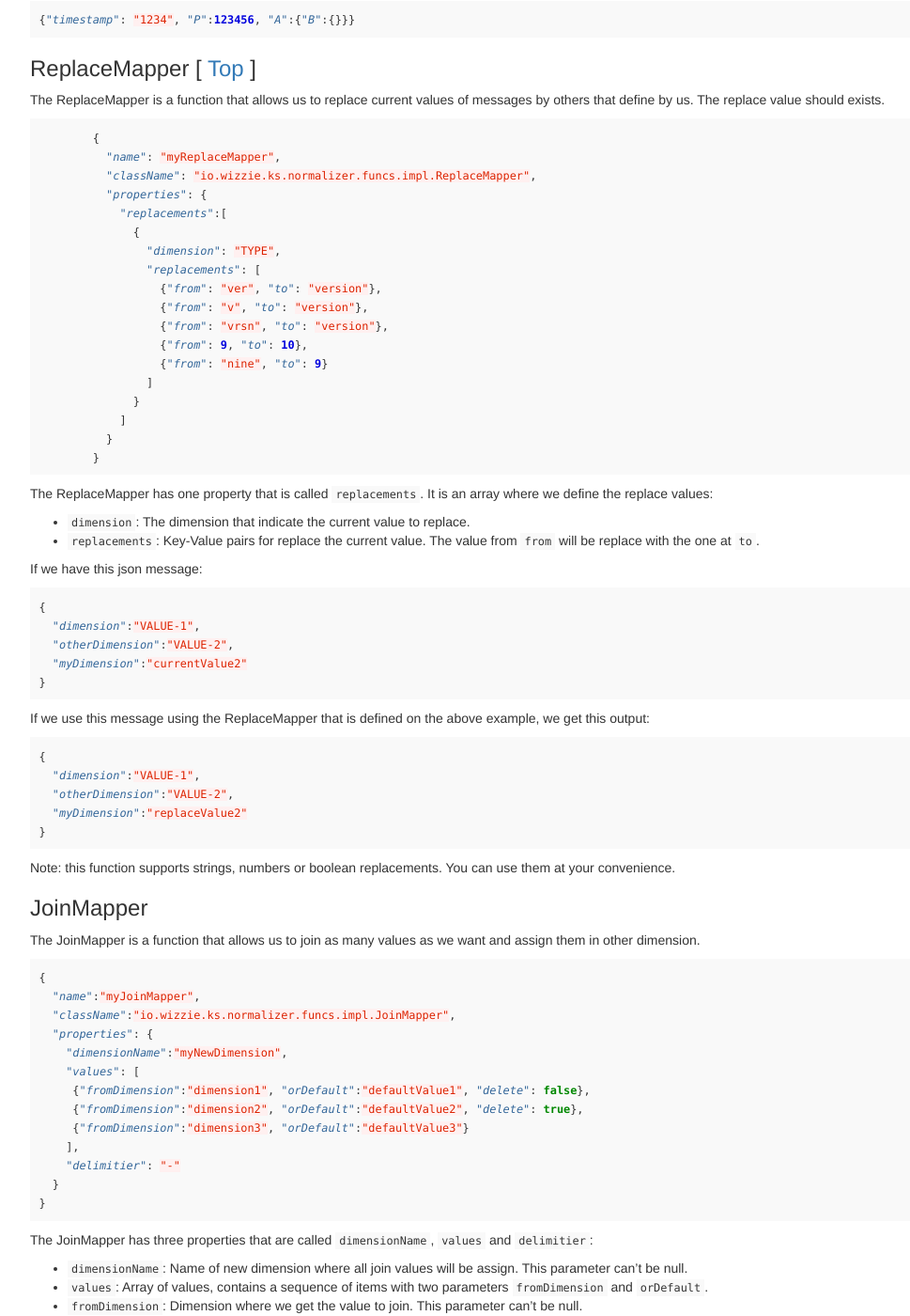
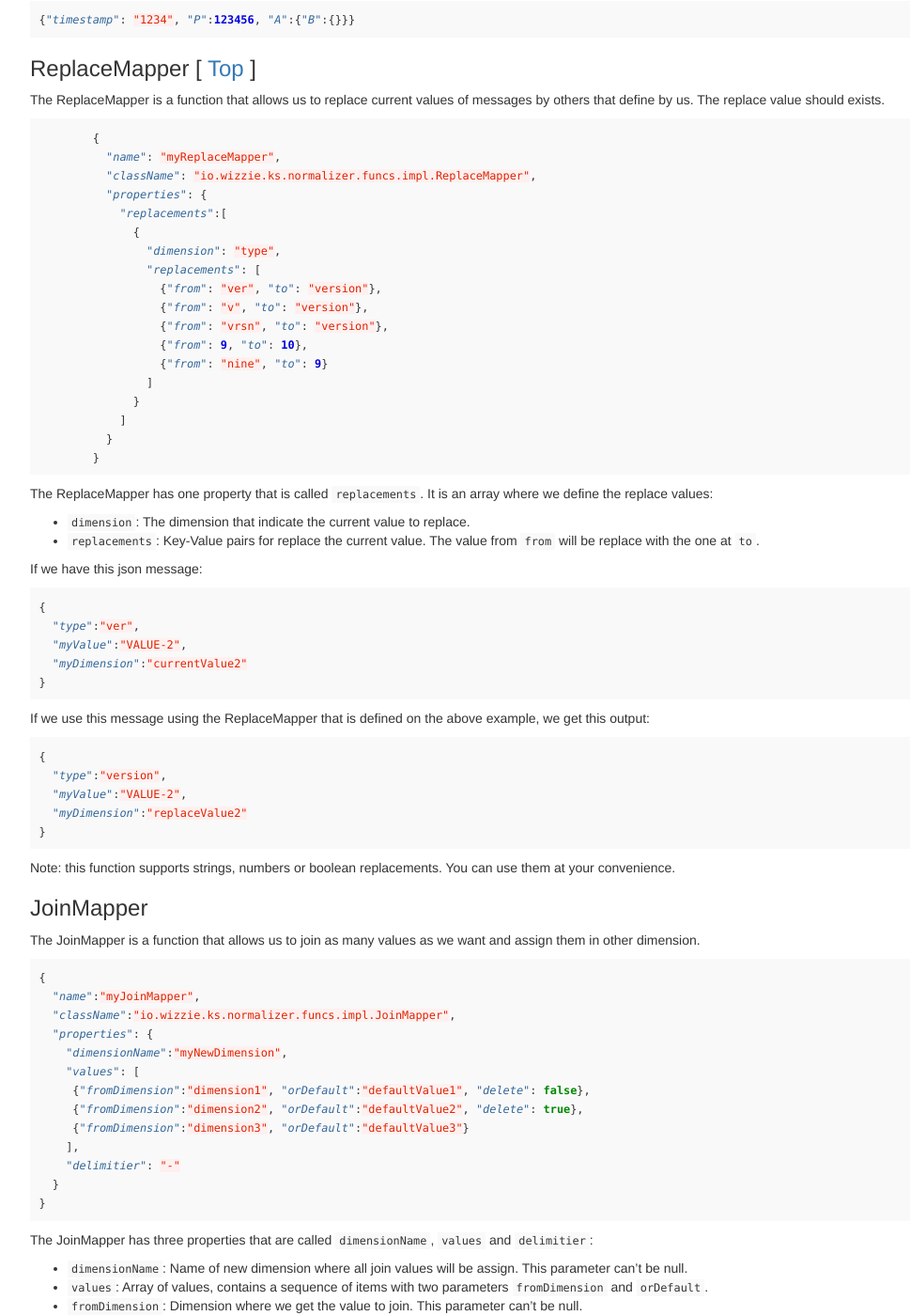
Before and after one commit to andresgomezfrr/normalizer, a Jekyll site: the page built from docs/_posts/2017-02-14-mapper-functions.md, in a window 1280 px wide and 1400 px high, scrolled down 3151 px. Shown: the whole window at 94% size, without its empty margins (233-1202 px from the left). Built offline with Jekyll 4.4.1, drawn with Linux system fonts in a browser that asks for light colours.

Commit message:
WIZZIE-2116 Fix ReplaceMapper doc
* WIZZIE-421 Generate installation normalizer-functions documentation

* WIZZIE-1917 Update normalizer repo to log4j2

* Deleted DistanceStoreMApper

* WIZZIE-2116 Fix ReplaceMapper doc

````diff
--- a/docs/_posts/2017-02-14-mapper-functions.md
+++ b/docs/_posts/2017-02-14-mapper-functions.md
@@ -187,7 +187,7 @@ The ReplaceMapper is a function that allows us to replace current values of mess
           "properties": {
             "replacements":[
               {
-                "dimension": "TYPE",
+                "dimension": "type",
                 "replacements": [
                   {"from": "ver", "to": "version"},
                   {"from": "v", "to": "version"},
@@ -210,8 +210,8 @@ If we have this json message:
 
 ```json
 {
-  "dimension":"VALUE-1",
-  "otherDimension":"VALUE-2",
+  "type":"ver",
+  "myValue":"VALUE-2",
   "myDimension":"currentValue2"
 }
 ```
@@ -220,8 +220,8 @@ If we use this message using the ReplaceMapper that is defined on the above exam
 
 ```json
 {
-  "dimension":"VALUE-1",
-  "otherDimension":"VALUE-2",
+  "type":"version",
+  "myValue":"VALUE-2",
   "myDimension":"replaceValue2"
 }
 ```
````
